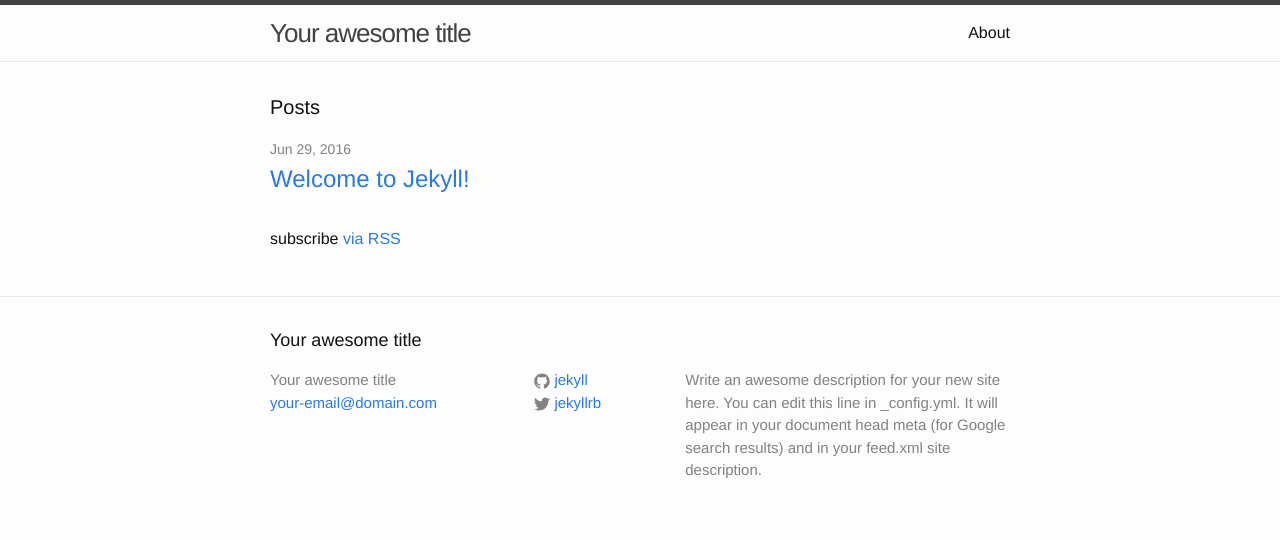
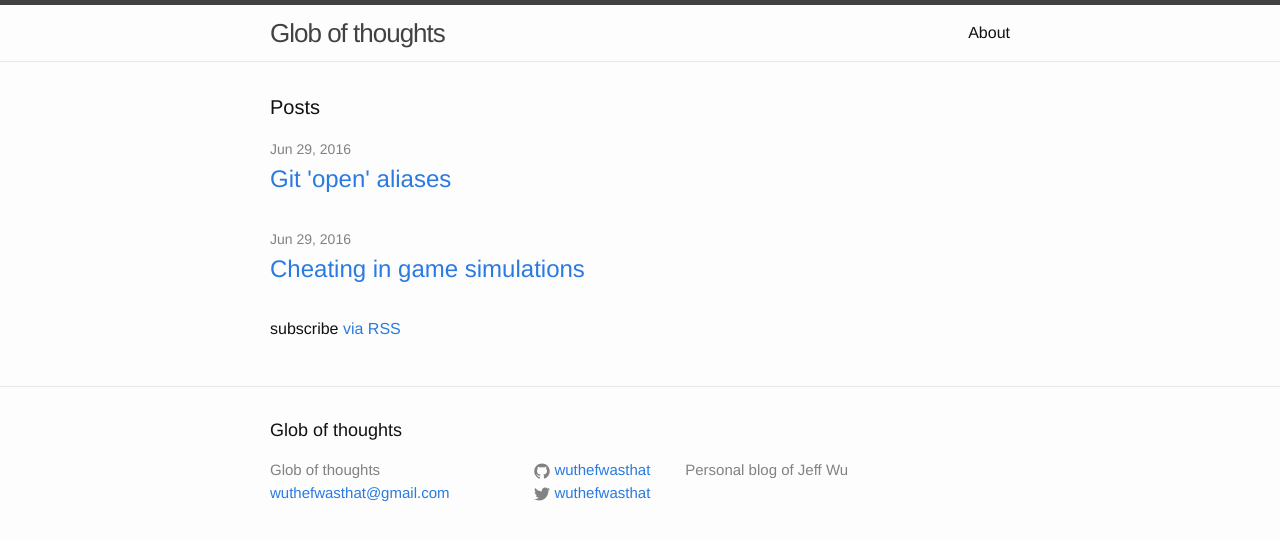
Before and after one commit to dannydenenberg/wuthefwasthat.github.io, a Jekyll site: the page built from index.html, in a window 1280 px wide. Shown: the top 540 px of the page. Built offline with Jekyll 4.4.1, drawn with Linux system fonts in a browser that asks for light colours.

Commit message:
update config and posts

```diff
--- a/_config.yml
+++ b/_config.yml
@@ -6,16 +6,14 @@
 # 'jekyll serve'. If you change this file, please restart the server process.
 
 # Site settings
-title: Your awesome title
-email: your-email@domain.com
-description: > # this means to ignore newlines until "baseurl:"
-  Write an awesome description for your new site here. You can edit this
-  line in _config.yml. It will appear in your document head meta (for
-  Google search results) and in your feed.xml site description.
+title: Glob of thoughts
+email: wuthefwasthat@gmail.com
+description: >
+  Personal blog of Jeff Wu
 baseurl: "" # the subpath of your site, e.g. /blog
-url: "http://yourdomain.com" # the base hostname & protocol for your site
-twitter_username: jekyllrb
-github_username:  jekyll
+url: "https://wuthefwasthat.github.io/" # the base hostname & protocol for your site
+twitter_username: wuthefwasthat
+github_username: wuthefwasthat
 
 # Build settings
 markdown: kramdown
```
Also changed, not shown: _posts/2016-06-29-cheating-in-game-simulations.markdown (added, +126 -0 lines), _posts/2016-06-29-git-open-aliases.markdown (added, +41 -0 lines), _posts/2016-06-29-welcome-to-jekyll.markdown (deleted, +0 -25 lines).
